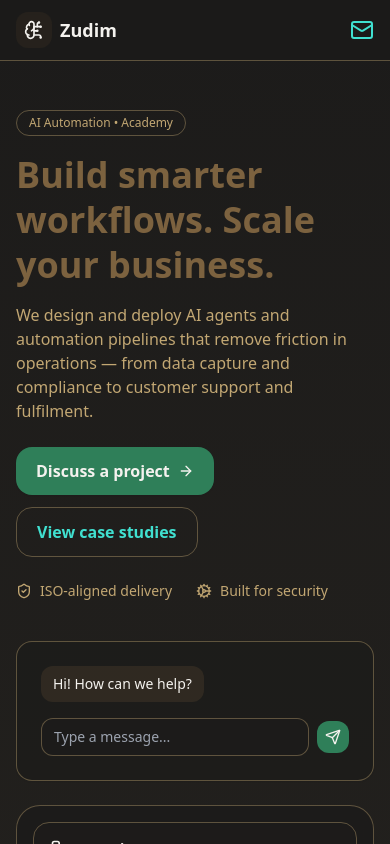
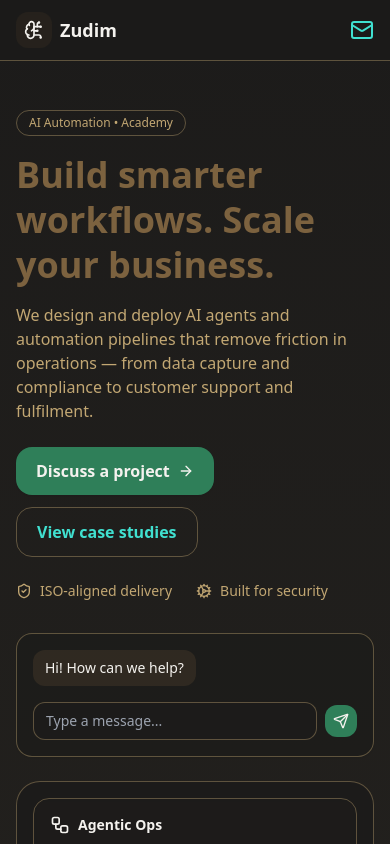
Before and after one commit to emiriso/zudim-website, a React (Vite) app: page / in a window 390 px wide. Shown: the top 844 px of the page. Built offline with nearby package versions, Linux system fonts and the light colour scheme.

Commit message:
tweak layout for mobile

```diff
--- a/App.jsx
+++ b/App.jsx
@@ -16,7 +16,7 @@ const CTA = ({ href = '#contact', children }) => (
 )
 
 const Section = ({ id, eyebrow, title, subtitle, children }) => (
-  <section id={id} className="scroll-mt-24 py-20 md:py-28">
+  <section id={id} className="scroll-mt-24 py-16 sm:py-20 md:py-28">
     <div className="mx-auto max-w-6xl px-4">
       {(eyebrow || title) && (
         <div className="mb-10 md:mb-14">
@@ -175,10 +175,10 @@ export default function App() {
       {/* Hero */}
       <section id="home" className="relative overflow-hidden py-12 md:py-16">
         <div className="absolute inset-0 -z-10 opacity-30" aria-hidden>
-          <div className="mx-auto h-[36rem] w-[36rem] rounded-full bg-bronze/30 blur-3xl" />
+          <div className="mx-auto h-[24rem] w-[24rem] md:h-[36rem] md:w-[36rem] rounded-full bg-bronze/30 blur-3xl" />
         </div>
         <div className="mx-auto max-w-6xl px-4">
-          <div className="grid items-start gap-10 md:grid-cols-2">
+          <div className="grid items-start gap-8 md:grid-cols-2 md:gap-10">
             <div>
               <Pill>AI Automation • Academy</Pill>
               <h1 className="mt-4 text-4xl font-bold leading-tight text-bronze md:text-6xl">
--- a/ChatSection.jsx
+++ b/ChatSection.jsx
@@ -33,8 +33,8 @@ export default function ChatSection() {
   }, [input])
 
   return (
-    <div className="max-w-lg rounded-2xl border border-sandstone/40 bg-obsidian/60 p-6 text-clay shadow-sm">
-      <div className="mb-4 max-h-80 space-y-2 overflow-y-auto text-sm">
+    <div className="w-full max-w-lg rounded-2xl border border-sandstone/40 bg-obsidian/60 p-4 sm:p-6 text-clay shadow-sm">
+      <div className="mb-4 max-h-60 sm:max-h-80 space-y-2 overflow-y-auto text-sm">
         {messages.map((m, i) => (
           <div key={i} className={m.sender === 'user' ? 'text-right' : 'text-left'}>
             <div className={`inline-block rounded-xl px-3 py-2 ${m.sender === 'user' ? 'bg-verdant text-clay' : 'bg-bronze/20 text-clay'}`}>{m.text}</div>
```
